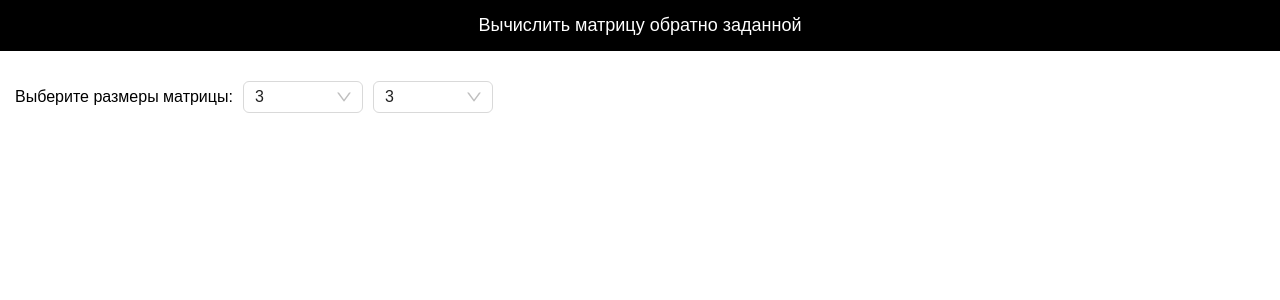
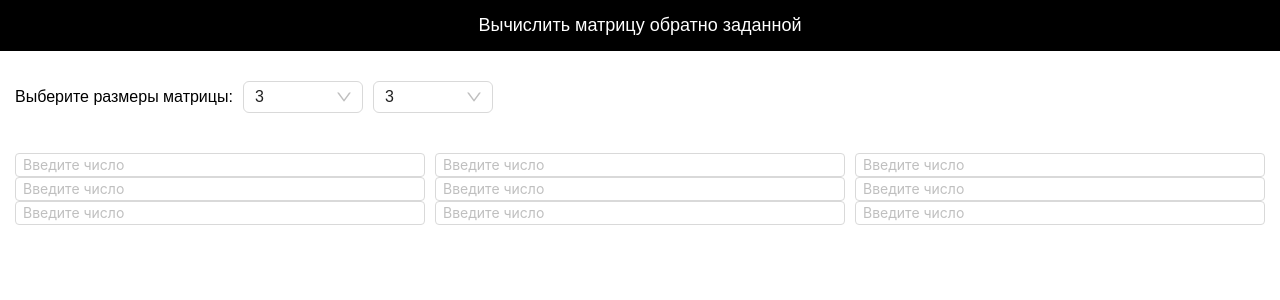
Before and after one commit to student321123568/matrixRotater, a React (Vite) app: page / in a window 1280 px wide. Shown: the top 300 px of the page. Built offline with nearby package versions, Linux system fonts and the light colour scheme.

Commit message:
[commit] разработал и интегрировал в приложение компонент MatrixInput

```diff
--- a/src/App.tsx
+++ b/src/App.tsx
@@ -1,8 +1,10 @@
+import { useState } from "react";
+
 import { Header } from "./components/header/ui";
 import { SizeSelectors } from "./components/select/ui";
+import { MatrixInput } from "./components/matrixInput/ui";
 
 import "./App.scss";
-import { useState } from "react";
 
 function App() {
   const [size1, setSize1] = useState(3);
@@ -20,6 +22,7 @@ function App() {
     <div>
       <Header />
       <SizeSelectors onChange1={onSize1ChangeHandler} onChange2={onSize2ChangeHandler} value1={size1} value2={size2} />
+      <MatrixInput rows={size1} cols={size2} onChange={console.log} />
     </div>
   );
 }
--- /dev/null
+++ b/src/components/matrixInput/ui/MatrixInput.module.scss
@@ -0,0 +1,12 @@
+.matrixInput {
+  padding: 30px 0 10px 0;
+}
+.container {
+  max-width: 1280px;
+  margin: 0 auto;
+  padding: 0 15px;
+}
+.row {
+  display: flex;
+  gap: 10px;
+}
--- /dev/null
+++ b/src/components/matrixInput/ui/MatrixInput.tsx
@@ -0,0 +1,49 @@
+import { useEffect, useState } from "react";
+import { Input } from "antd";
+
+import { generateMatrix } from "../utils/generateMatrix";
+
+import styles from "./MatrixInput.module.scss";
+
+interface IProps {
+  rows: number;
+  cols: number;
+  onChange: (val: string[][]) => void;
+}
+
+export const MatrixInput = ({ rows, cols, onChange }: IProps) => {
+  const [matrix, setMatrix] = useState(generateMatrix(rows, cols));
+
+  const handleInputChange = (rowIndex: number, colIndex: number, value: string) => {
+    const newMatrix = [...matrix];
+    newMatrix[rowIndex][colIndex] = value;
+    setMatrix(newMatrix);
+    onChange(newMatrix);
+  };
+
+  useEffect(() => {
+    setMatrix(generateMatrix(rows, cols));
+  }, [rows, cols]);
+
+  return (
+    <div className={styles.matrixInput}>
+      <div className={styles.container}>
+        {matrix.map((row, rowIndex) => (
+          <div className={styles.row} key={rowIndex}>
+            {row.map((_, colIndex) => (
+              <Input
+                placeholder="Введите число"
+                size="small"
+                maxLength={50}
+                key={colIndex}
+                type="number"
+                value={matrix[rowIndex][colIndex]}
+                onChange={(e) => handleInputChange(rowIndex, colIndex, e.target.value)}
+              />
+            ))}
+          </div>
+        ))}
+      </div>
+    </div>
+  );
+};
--- /dev/null
+++ b/src/components/matrixInput/ui/index.ts
@@ -0,0 +1 @@
+export { MatrixInput } from "./MatrixInput";
--- /dev/null
+++ b/src/components/matrixInput/utils/generateMatrix.ts
@@ -0,0 +1,3 @@
+export function generateMatrix(rows: number, cols: number) {
+  return Array.from({ length: rows }, () => Array.from({ length: cols }, () => ""));
+}
```
